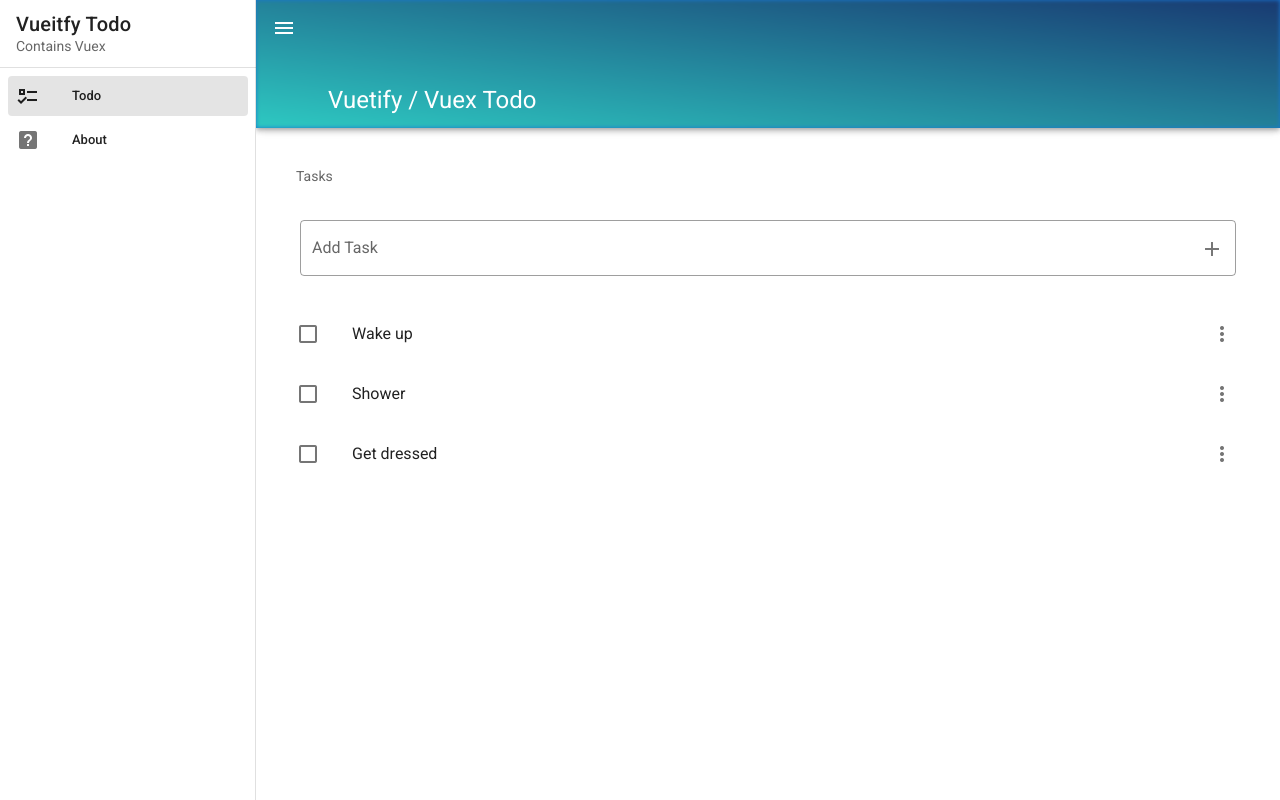
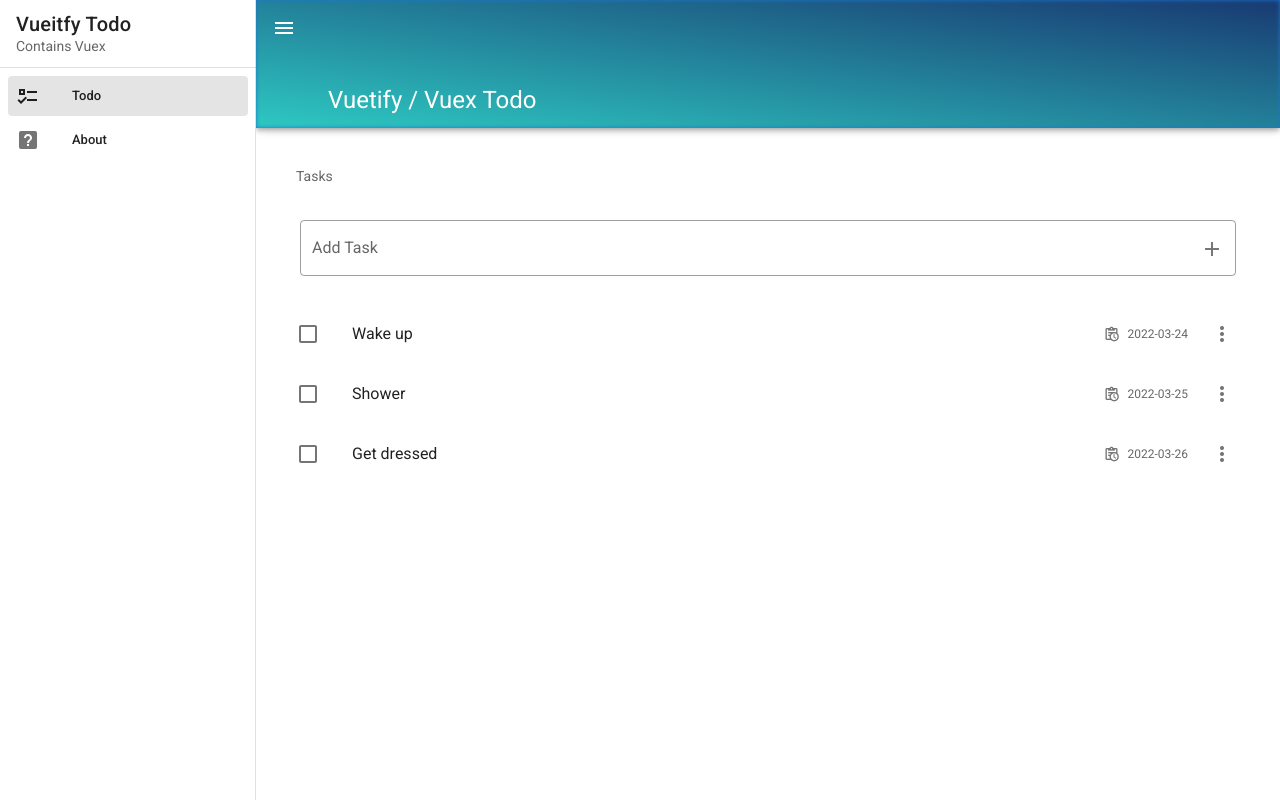
Before and after one commit to callumbuttery/Vuex-Vuetify-Todo, a Vue app: page /#/ in a window 1280 px wide. Built offline with nearby package versions, Linux system fonts and the light colour scheme.

Commit message:
Feat: add in dueDate skeleton

```diff
--- a/package.json
+++ b/package.json
@@ -8,6 +8,7 @@
   },
   "dependencies": {
     "core-js": "^3.6.5",
+    "date-fns": "^2.28.0",
     "vue": "^2.6.11",
     "vue-router": "^3.2.0",
     "vuetify": "^2.6.0",
--- a/src/components/Todo/Task.vue
+++ b/src/components/Todo/Task.vue
@@ -16,8 +16,12 @@
             >{{ task.title }}</v-list-item-title
           >
         </v-list-item-content>
+        <v-icon small class="mr-2" v-if="task.dueDate">mdi-clipboard-text-clock-outline </v-icon>
         <v-list-item-action>
-          <TaskMenu :task="task"/>
+          <v-list-item-action-text>{{ task.dueDate }}</v-list-item-action-text>
+        </v-list-item-action>
+        <v-list-item-action>
+          <TaskMenu :task="task" />
         </v-list-item-action>
       </template>
     </v-list-item>
@@ -25,7 +29,7 @@
 </template>
 
 <script>
-import TaskMenu from './Menu/TaskOptions.vue'
+import TaskMenu from "./Menu/TaskOptions.vue";
 
 export default {
   props: ["task"],
--- a/src/store/index.js
+++ b/src/store/index.js
@@ -15,16 +15,19 @@
         id: 1,
         title: "Wake up",
         active: false,
+        dueDate: '2022-03-24',
       },
       {
         id: 2,
         title: "Shower",
         active: false,
+        dueDate: '2022-03-25',
       },
       {
         id: 3,
         title: "Get dressed",
         active: false,
+        dueDate: '2022-03-26',
       },
     ],
   },
@@ -34,6 +37,7 @@
         id: Date.now(),
         title: newTaskTitle,
         active: false,
+        dueDate: null,
       };
 
       state.tasks.push(newTask);
```
Also changed, not shown: 1 other file (tests, documents, lock files or other folders).
